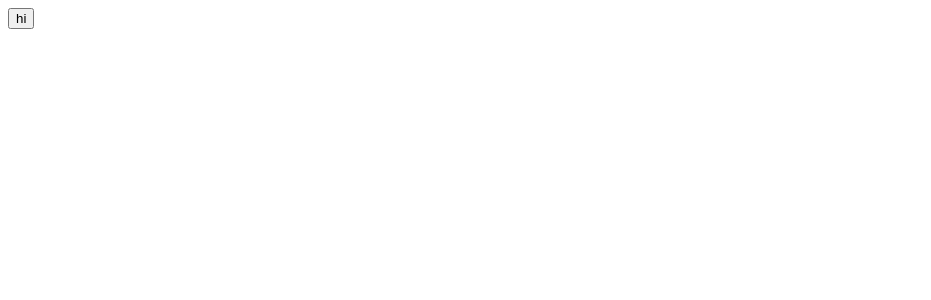
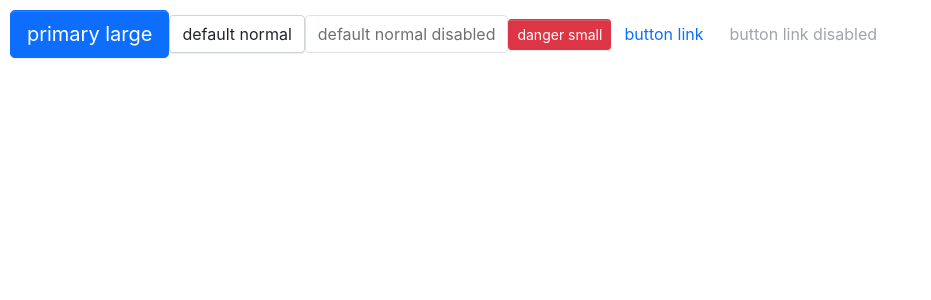
Before and after one commit to xuasir/fruit-ui-react, a React (Create React App) app: page / in a window 1280 px wide. Shown: the top 300 px of the page, without its empty margins (0-931 px from the left). Built offline with nearby package versions, Linux system fonts and the light colour scheme.

Commit message:
feat(app.tsx): 测试button组件样式
对button组件各类样式的测试

```diff
--- a/src/app.tsx
+++ b/src/app.tsx
@@ -3,9 +3,22 @@ import Button, { ButtonSize, ButtonType } from "./components/Button/Button";
 
 function App() {
   return (
-    <div className="App">
+    <div className="App" style={{ padding: "10px" }}>
       <Button buttonType={ButtonType.Primary} size={ButtonSize.Large}>
-        hi
+        primary large
+      </Button>
+      <Button buttonType={ButtonType.Default}>default normal</Button>
+      <Button buttonType={ButtonType.Default} disabled>
+        default normal disabled
+      </Button>
+      <Button buttonType={ButtonType.Danger} size={ButtonSize.Small}>
+        danger small
+      </Button>
+      <Button buttonType={ButtonType.Link} href="http://www.baidu.com">
+        button link
+      </Button>
+      <Button buttonType={ButtonType.Link} href="http://www.baidu.com" disabled>
+        button link disabled
       </Button>
     </div>
   );
--- a/src/index.tsx
+++ b/src/index.tsx
@@ -1,5 +1,6 @@
 import React from "react";
 import ReactDOM from "react-dom";
+import "./styles/index.scss";
 import App from "./app";
 
 ReactDOM.render(
```
